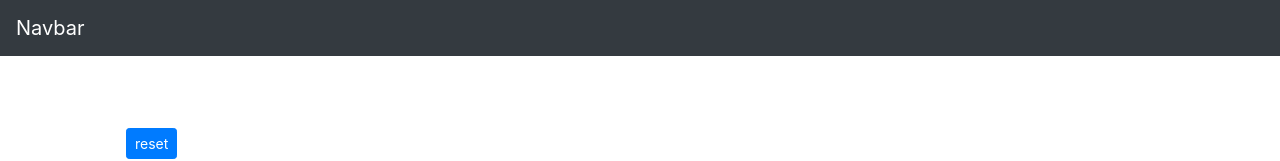
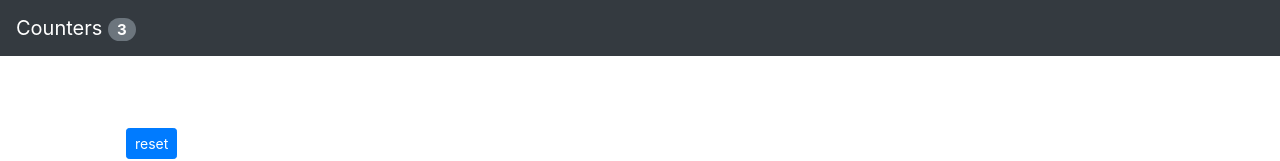
Before and after one commit to vaxevanis/reactDemo, a React (Create React App) app: page / in a window 1280 px wide. Shown: the top 161 px of the page. Built offline with nearby package versions, Linux system fonts and the light colour scheme; a web font is replaced by a local one.

Commit message:
Feat(App) Sharing the State
Total counters on Navbar

```diff
--- a/src/App.js
+++ b/src/App.js
@@ -52,7 +52,7 @@ class App extends Component {
     return (
       <React.Fragment>
         <div className={themename}>
-        <NavBar />
+          <NavBar totalCounters={this.state.counters.filter(c => c.value > 0).length}/>
         <main className="container">
           <Counters
             counters={this.state.counters}
@@ -72,7 +72,7 @@ class App extends Component {
   }
   getThemeClasses() {
     let classes = "theme-";
-    classes += this.state.themeclass === 0 ? "white" : "dark";
+    classes += this.state.themeclass === 0 ? "light" : "dark";
     return classes;
   }
 }
--- a/src/components/navbar.jsx
+++ b/src/components/navbar.jsx
@@ -1,11 +1,10 @@
 import React, { Component } from "react";
 class NavBar extends Component {
-  state = {};
   render() {
     return (
       <nav className="navbar navbar-dark bg-dark">
         <a className="navbar-brand" href="/">
-          Navbar
+                Counters <span className="badge badge-secondary badge-pill">{this.props.totalCounters}</span>
         </a>
       </nav>
     );
--- a/src/components/toggle.jsx
+++ b/src/components/toggle.jsx
@@ -19,7 +19,7 @@ class Toggle extends React.Component {
   }
 
   render() {
-    let btnClass = this.getTheme();
+    let btnClass = this.getToggleStyle();
     return (
       <button
         onClick={event => {
@@ -32,7 +32,7 @@ class Toggle extends React.Component {
       </button>
     );
   }
-  getTheme() {
+  getToggleStyle() {
     let btnclass = "btn btn-";
     btnclass += this.state.isToggleOn ? "dark" : "secondary";
     return btnclass;
--- a/src/index.css
+++ b/src/index.css
@@ -26,6 +26,6 @@ div[class*="theme-"]{
   color: #fff;
 }
 
-.theme-white {
+.theme-light {
   background: initial;
 }
```
